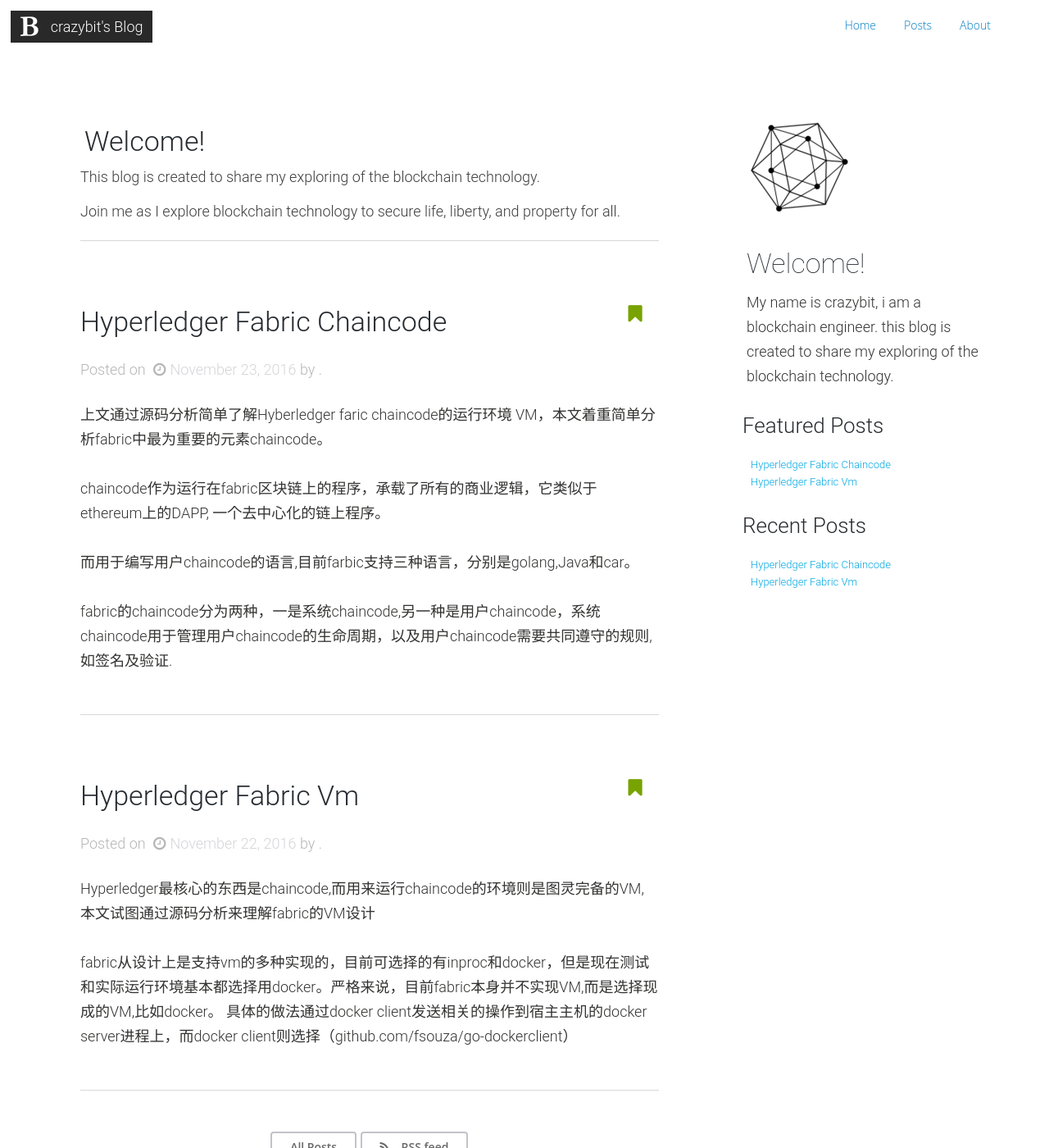
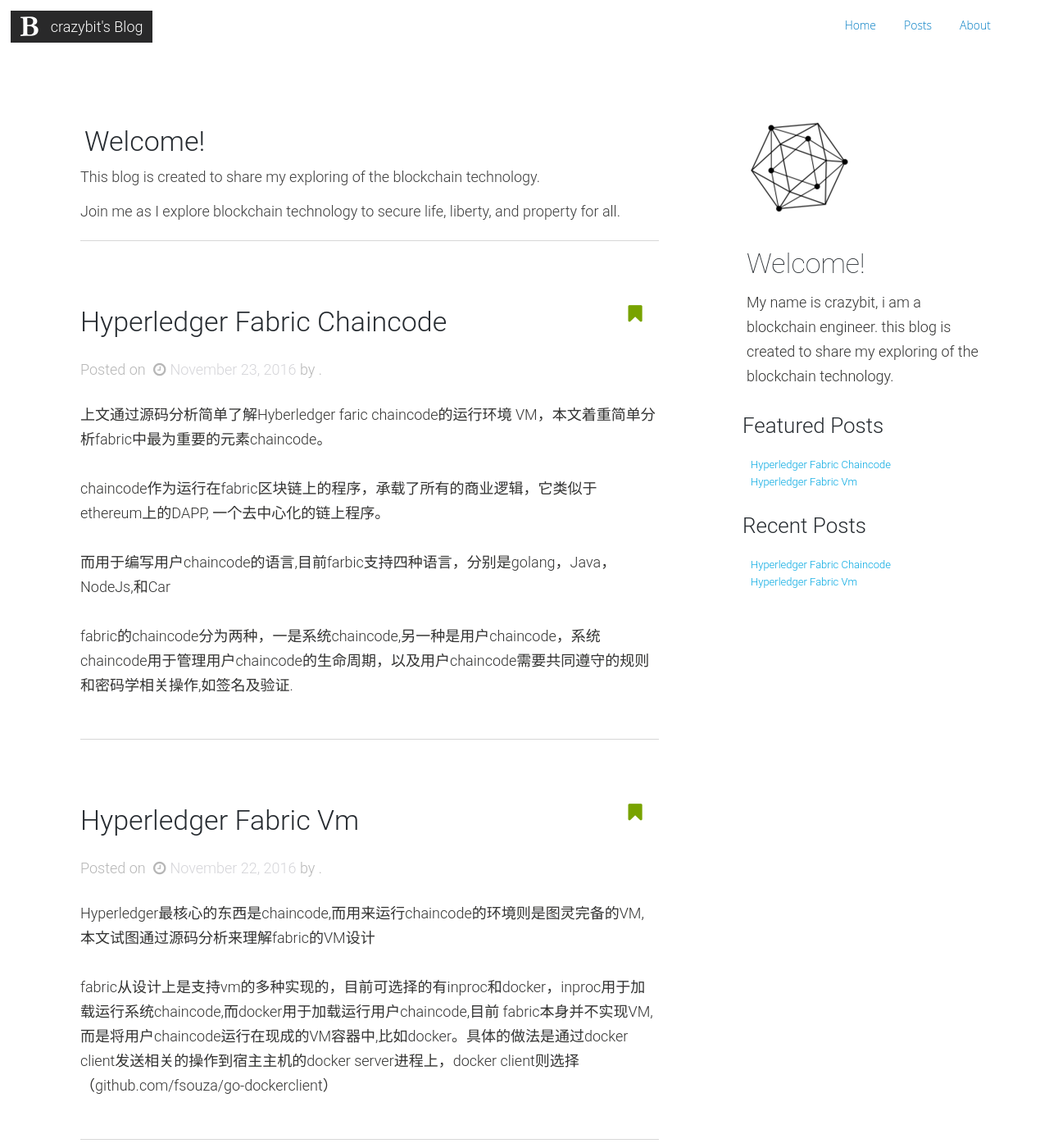
Before and after one commit to crazybits/crazybits.github.io, a Jekyll site: the page built from index.html, in a window 1280 px wide and 1400 px high. Shown: the whole window at 82% size. Built offline with Jekyll 4.4.1, drawn with Linux system fonts in a browser that asks for light colours; nearby versions of some CDN libraries; the list of posts is cut into pages by our own code.

Commit message:
update post

```diff
--- a/_posts/2016-11-22-hyperledger-fabric-VM.md
+++ b/_posts/2016-11-22-hyperledger-fabric-VM.md
@@ -6,8 +6,8 @@ featured: true
 
 Hyperledger最核心的东西是chaincode,而用来运行chaincode的环境则是图灵完备的VM,本文试图通过源码分析来理解fabric的VM设计
 
-fabric从设计上是支持vm的多种实现的，目前可选择的有inproc和docker，但是现在测试和实际运行环境基本都选择用docker。严格来说，目前fabric本身并不实现VM,而是选择现成的VM,比如docker。
-具体的做法通过docker client发送相关的操作到宿主主机的docker server进程上，而docker client则选择（github.com/fsouza/go-dockerclient）
+fabric从设计上是支持vm的多种实现的，目前可选择的有inproc和docker，inproc用于加载运行系统chaincode,而docker用于加载运行用户chaincode,目前
+fabric本身并不实现VM,而是将用户chaincode运行在现成的VM容器中,比如docker。具体的做法是通过docker client发送相关的操作到宿主主机的docker server进程上，docker client则选择（github.com/fsouza/go-dockerclient）
 
 <!--more-->
 下面简单分析相关代码的用途
--- a/_posts/2016-11-23-hyperledger-fabric-chaincode.md
+++ b/_posts/2016-11-23-hyperledger-fabric-chaincode.md
@@ -8,9 +8,9 @@ featured: true
 
 chaincode作为运行在fabric区块链上的程序，承载了所有的商业逻辑，它类似于ethereum上的DAPP, 一个去中心化的链上程序。
 
-而用于编写用户chaincode的语言,目前farbic支持三种语言，分别是golang,Java和car。
+而用于编写用户chaincode的语言,目前farbic支持四种语言，分别是golang，Java，NodeJs,和Car
 
-fabric的chaincode分为两种，一是系统chaincode,另一种是用户chaincode，系统chaincode用于管理用户chaincode的生命周期，以及用户chaincode需要共同遵守的规则,如签名及验证.
+fabric的chaincode分为两种，一是系统chaincode,另一种是用户chaincode，系统chaincode用于管理用户chaincode的生命周期，以及用户chaincode需要共同遵守的规则和密码学相关操作,如签名及验证.
 
 <!--more-->
 chaincode通过自定义逻辑访问/修改账本的数据并将结果返回给用户。以下文件定义了系统chaincode和用户chaincode都需要实现的接口
```
